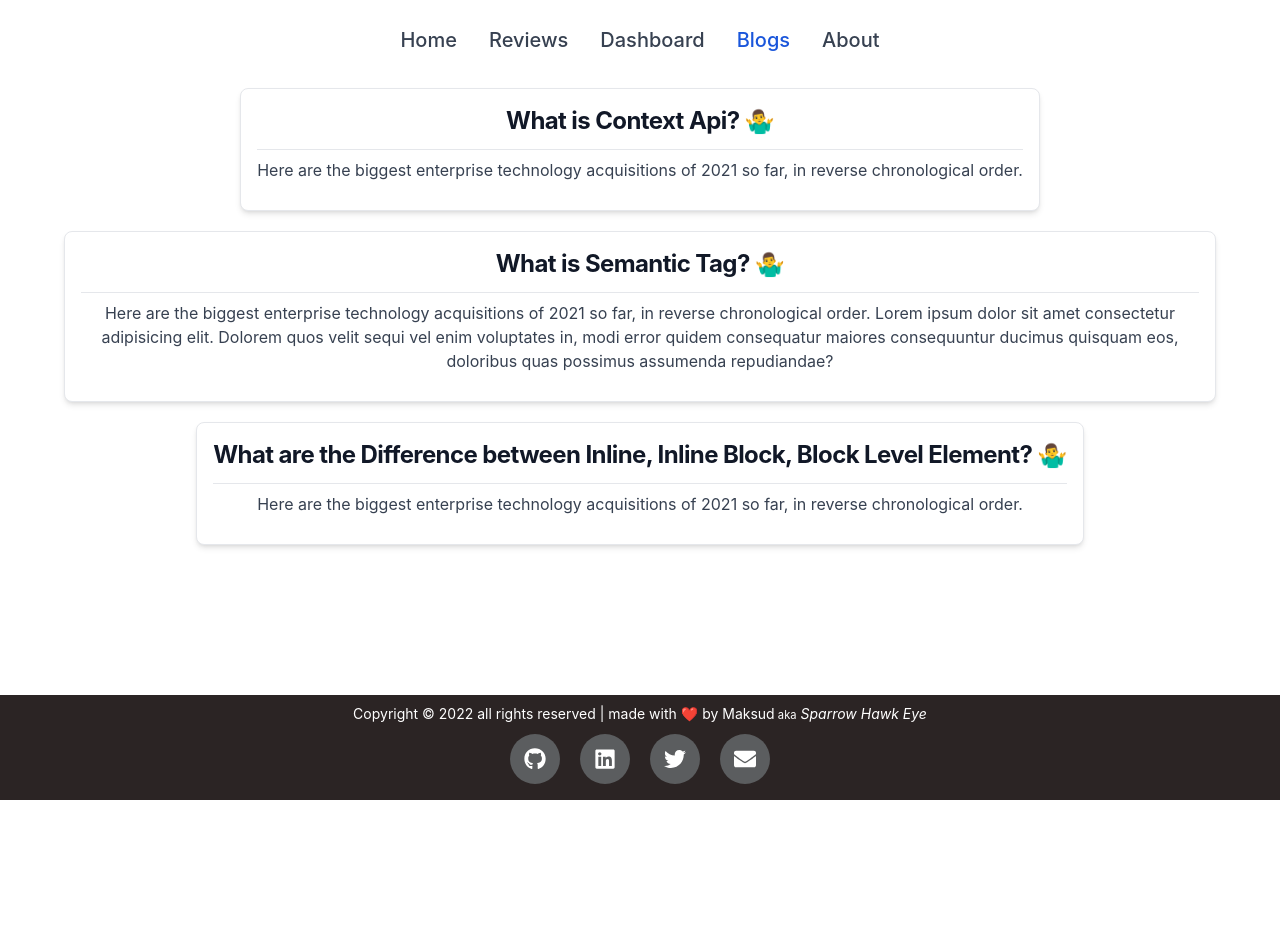
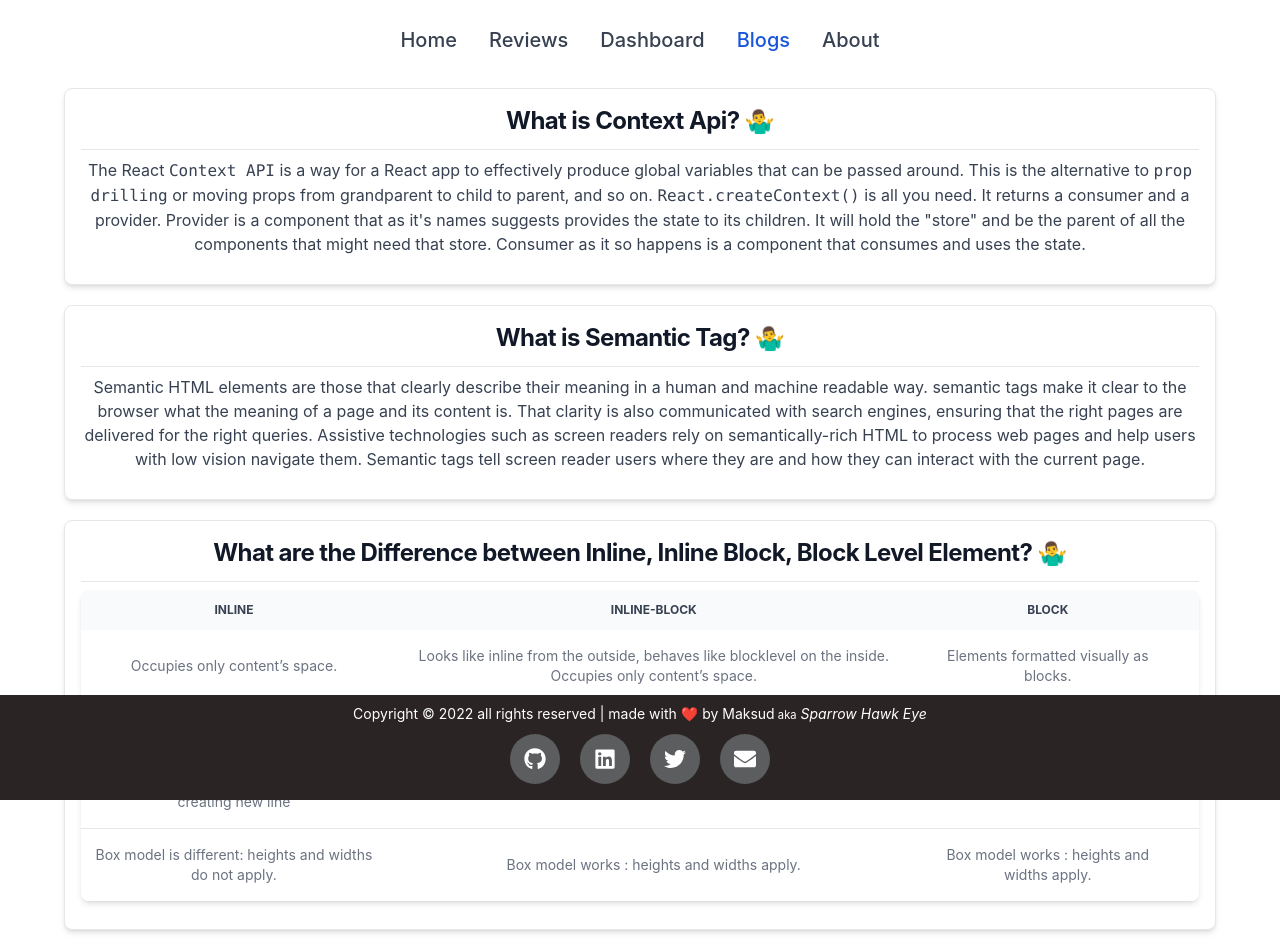
Before and after one commit to SparrowHawkEye/Book_Review, a React (Create React App) app: page /blogs in a window 1280 px wide. Shown: the top 952 px of the page. Before the commit the page ends 800 px from the top, so only its background shows below. Built offline with nearby package versions, Linux system fonts and the light colour scheme.

Commit message:
FAQ blog part added

```diff
--- a/src/components/FAQ/FAQ.js
+++ b/src/components/FAQ/FAQ.js
@@ -2,41 +2,110 @@ import React from "react";
 import "flowbite";
 const FAQ = () => {
   return (
-    <div className="grid grid-cols-1 justify-items-center gap-5">
+    <div className="grid grid-cols-1 justify-items-center gap-5 mb-32">
       <div className="flex flex-col items-center bg-white rounded-lg border shadow-md md:flex-row md:max-w-6xl mx-5 justify-center hover:bg-gray-100 dark:border-gray-700 dark:bg-gray-800 dark:hover:bg-gray-700">
         <div className="flex flex-col justify-between p-4 leading-normal">
           <h5 className="mb-2 text-2xl font-bold tracking-tight text-gray-900 dark:text-white">
-          What is Context Api? 🤷‍♂️
-          <hr className="mt-3" />
+            What is Context Api? 🤷‍♂️
+            <hr className="mt-3" />
           </h5>
           <p className="mb-3 font-normal text-gray-700 dark:text-gray-400">
-            Here are the biggest enterprise technology acquisitions of 2021 so
-            far, in reverse chronological order.
+            The React <code>Context API</code> is a way for a React app to
+            effectively produce global variables that can be passed around. This
+            is the alternative to <code>prop drilling</code> or moving props
+            from grandparent to child to parent, and so on.{" "}
+            <code>React.createContext()</code> is all you need. It returns a
+            consumer and a provider. Provider is a component that as it's names
+            suggests provides the state to its children. It will hold the
+            "store" and be the parent of all the components that might need that
+            store. Consumer as it so happens is a component that consumes and
+            uses the state.
           </p>
         </div>
       </div>
       <div className="flex flex-col items-center bg-white rounded-lg border shadow-md md:flex-row md:max-w-6xl mx-5 justify-center hover:bg-gray-100 dark:border-gray-700 dark:bg-gray-800 dark:hover:bg-gray-700">
         <div className="flex flex-col justify-between p-4 leading-normal">
           <h5 className="mb-2 text-2xl font-bold tracking-tight text-gray-900 dark:text-white">
-          What is Semantic Tag? 🤷‍♂️
-          <hr className="mt-3" />
+            What is Semantic Tag? 🤷‍♂️
+            <hr className="mt-3" />
           </h5>
           <p className="mb-3 font-normal text-gray-700 dark:text-gray-400">
-            Here are the biggest enterprise technology acquisitions of 2021 so
-            far, in reverse chronological order. Lorem ipsum dolor sit amet consectetur adipisicing elit. Dolorem quos velit sequi vel enim voluptates in, modi error quidem consequatur maiores consequuntur ducimus quisquam eos, doloribus quas possimus assumenda repudiandae?
+            Semantic HTML elements are those that clearly describe their meaning
+            in a human and machine readable way. semantic tags make it clear to
+            the browser what the meaning of a page and its content is. That
+            clarity is also communicated with search engines, ensuring that the
+            right pages are delivered for the right queries. Assistive
+            technologies such as screen readers rely on semantically-rich HTML
+            to process web pages and help users with low vision navigate them.
+            Semantic tags tell screen reader users where they are and how they
+            can interact with the current page.
           </p>
         </div>
       </div>
       <div className="flex flex-col items-center bg-white rounded-lg border shadow-md md:flex-row md:max-w-6xl mx-5 justify-center hover:bg-gray-100 dark:border-gray-700 dark:bg-gray-800 dark:hover:bg-gray-700">
         <div className="flex flex-col justify-between p-4 leading-normal">
           <h5 className="mb-2 text-2xl font-bold tracking-tight text-gray-900 dark:text-white">
-          What are the Difference between Inline, Inline Block, Block Level Element? 🤷‍♂️
-          <hr className="mt-3" />
+            What are the Difference between Inline, Inline Block, Block Level
+            Element? 🤷‍♂️
+            <hr className="mt-3" />
           </h5>
-          <p className="mb-3 font-normal text-gray-700 dark:text-gray-400">
-            Here are the biggest enterprise technology acquisitions of 2021 so
-            far, in reverse chronological order.
-          </p>
+          <div className="mb-3 font-normal text-gray-700 dark:text-gray-400">
+            <div className="relative overflow-x-auto shadow-md sm:rounded-lg">
+              <table className="w-full text-sm text-left text-gray-500 dark:text-gray-400">
+                <thead className="text-xs text-center text-gray-700 uppercase bg-gray-50 dark:bg-gray-700 dark:text-gray-400">
+                  <tr>
+                    <th scope="col" className="px-3 py-3">
+                      Inline
+                    </th>
+                    <th scope="col" className="px-3 py-3">
+                      Inline-Block
+                    </th>
+                    <th scope="col" className="px-3 py-3">
+                      Block
+                    </th>
+                    <th scope="col" className="px-3 py-3">
+                      <span className="sr-only">Edit</span>
+                    </th>
+                  </tr>
+                </thead>
+                <tbody>
+                  <tr className="bg-white border-b dark:bg-gray-800 dark:border-gray-700 text-center">
+                    <td className="px-3 py-4">Occupies only content’s space. </td>
+                    <td className="px-3 py-4">
+                      Looks like inline from the outside, behaves like
+                      blocklevel on the inside. Occupies only content’s space.
+                    </td>
+                    <td className="px-3 py-4">
+                      Elements formatted visually as blocks.
+                    </td>
+                    <td className="px-3 py-4 text-right"></td>
+                  </tr>
+                  <tr className="bg-white border-b dark:bg-gray-800 dark:border-gray-700 text-center">
+                    <td className="px-3 py-4">Causes no line-breaks</td>
+                    <td className="px-3 py-4">Causes no line-breaks </td>
+                    <td className="px-3 py-4">100% of parent’s width</td>
+                    <td className="px-3 py-4 text-right"></td>
+                  </tr>
+                  <tr className="bg-white border-b dark:bg-gray-800 dark:border-gray-700 text-center">
+                    <td className="px-3 py-4">Elements remain in one line without creating new line</td>
+                    <td className="px-3 py-4">Elements remain in one line without creating new line </td>
+                    <td className="px-3 py-4">Vertically, one after another </td>
+                    <td className="px-3 py-4 text-right"></td>
+                  </tr>
+                  <tr className="bg-white dark:bg-gray-800 text-center">
+                    <td className="px-3 py-4">
+                      Box model is different: heights and widths do not apply.
+                    </td>
+                    <td className="px-3 py-4">
+                      Box model works : heights and widths apply.
+                    </td>
+                    <td className="px-3 py-4">Box model works : heights and widths apply.</td>
+                    <td className="px-3 py-4 text-right"></td>
+                  </tr>
+                </tbody>
+              </table>
+            </div>
+          </div>
         </div>
       </div>
     </div>
```
